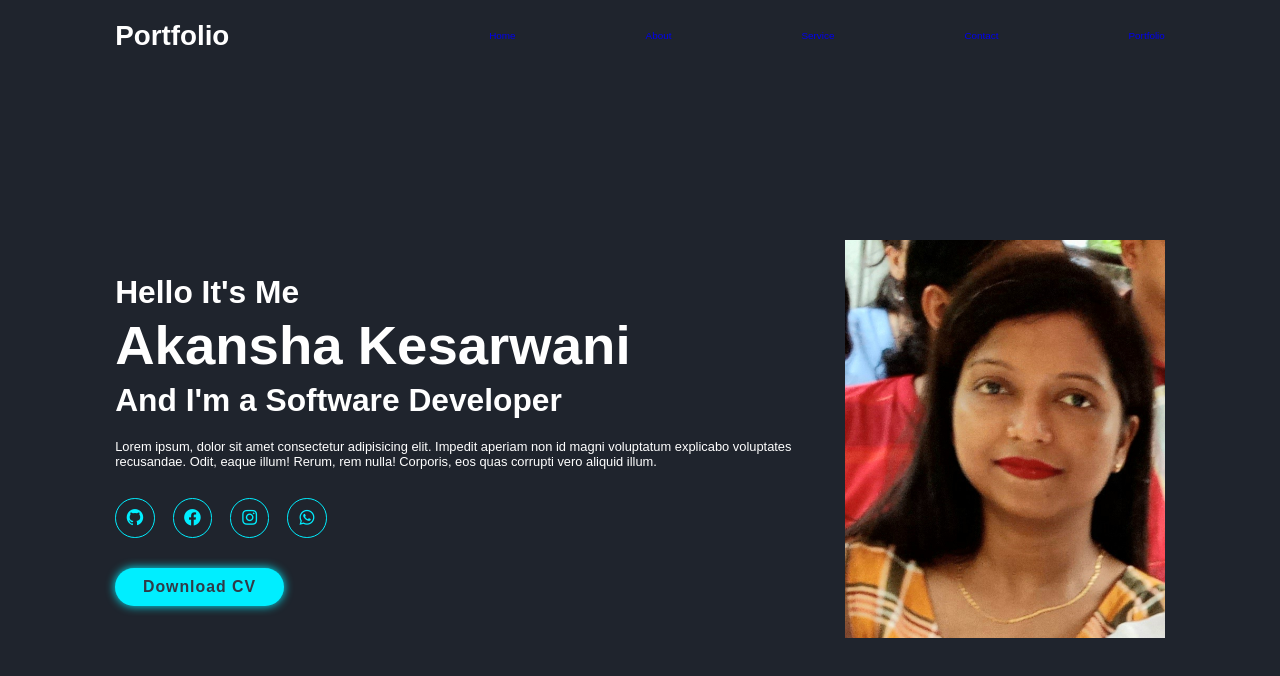
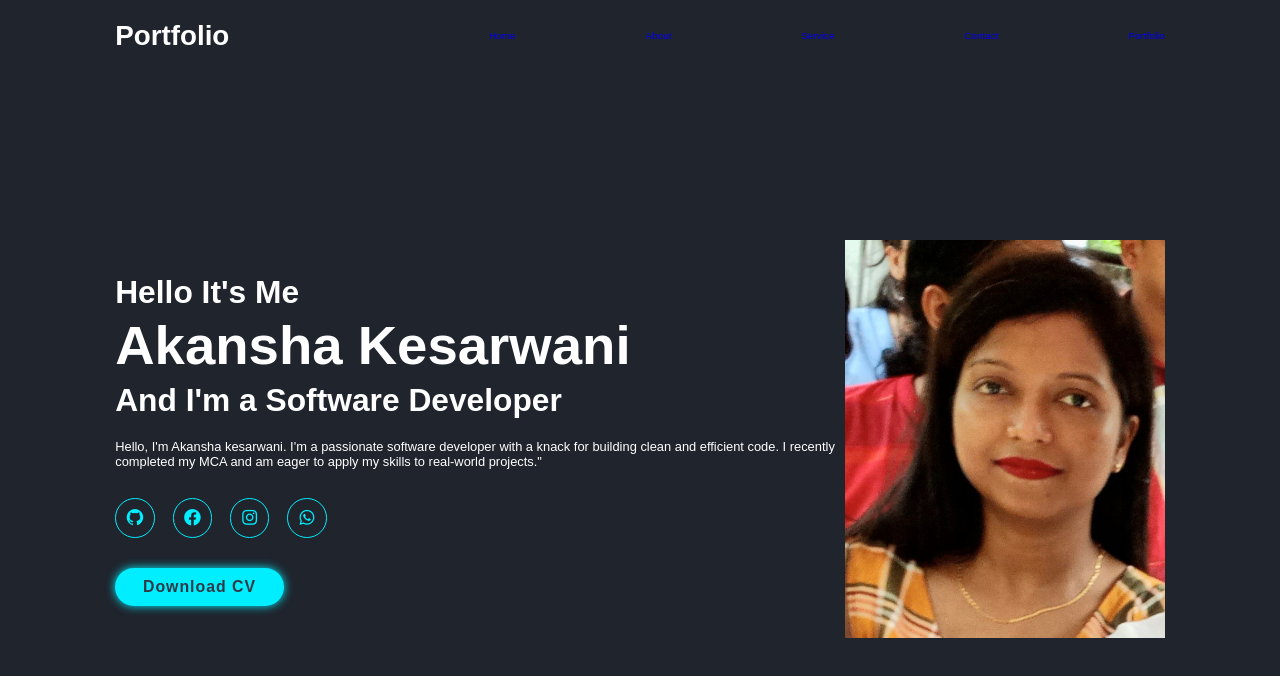
Before and after one commit to akanshauim-svg/portfolio-app, a plain HTML site: page index.html in a window 1280 px wide. Drawn offline with nearby package versions, Linux system fonts and the light colour scheme.

Commit message:
Corrected the previous mistake

```diff
--- a/index.html
+++ b/index.html
@@ -25,8 +25,8 @@
             <h3>Hello It's Me</h3>
             <h1>Akansha Kesarwani</h1>
             <h3>And I'm a <span >Software Developer</span></h3>
-            <p class="statement">Lorem ipsum, dolor sit amet consectetur adipisicing elit. Impedit aperiam non id magni voluptatum explicabo voluptates recusandae. Odit,
-                eaque illum! Rerum, rem nulla! Corporis, eos quas corrupti vero aliquid illum.</p>
+            <p class="statement">Hello, I'm Akansha kesarwani. I'm a passionate software developer with a knack for building clean and efficient code.
+                I recently completed my MCA and am eager to apply my skills to real-world projects."</p>
         <div class="social-media">
             <a href="#"><i class='bx bxl-github' ></i></a>
              <a href="#"><i class='bx bxl-facebook-circle' ></i></a>
```
